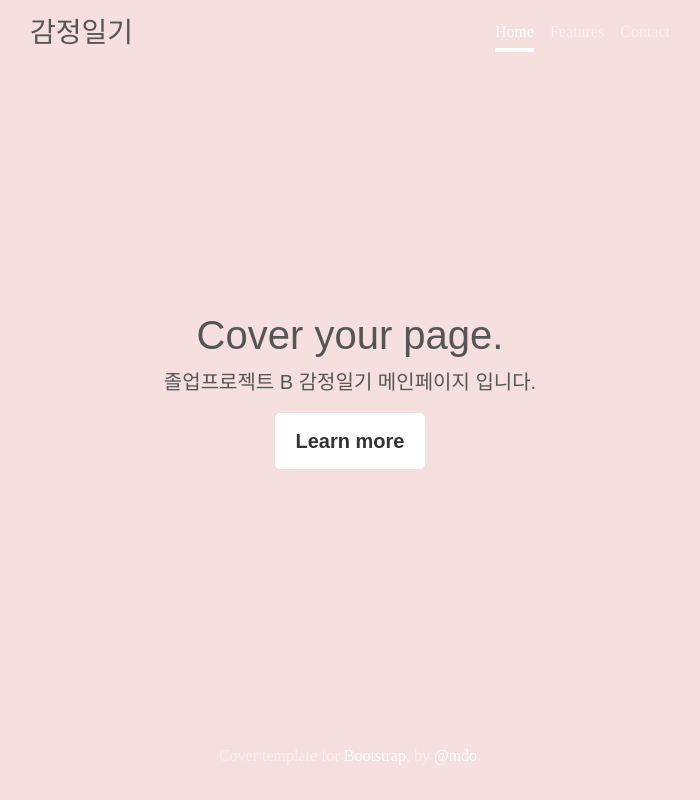
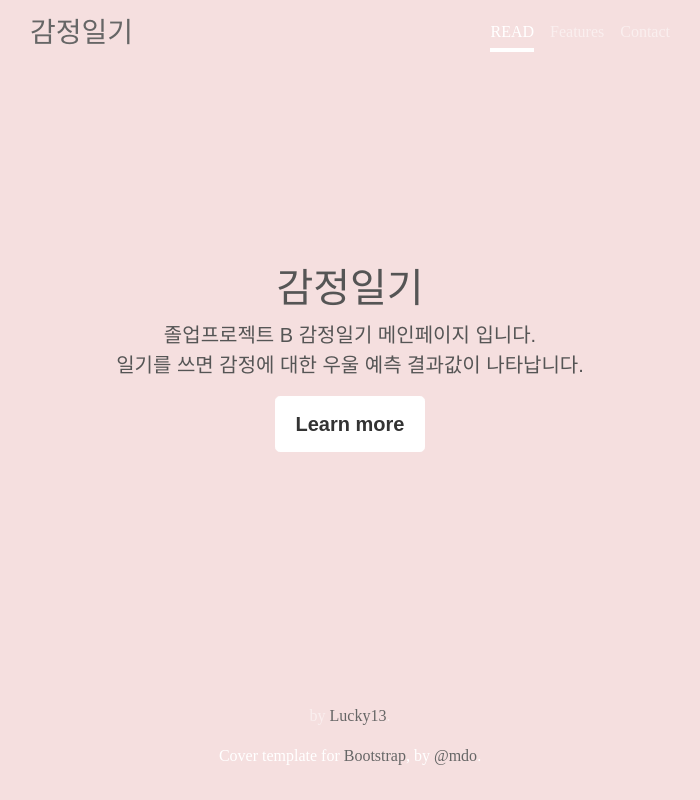
Before and after one commit to qqri/EmotionDetector, a Django app: template web-server/boardsite/api/templates/api/index_post.html in a window 1280 px wide. Shown: the whole page, without its empty margins (290-990 px from the left). Run offline with Django 3.2, Linux system fonts and the light colour scheme; the template is opened without the code that fills it, so the values that code supplies are empty; some libraries are stand-ins or nearby versions; some web fonts are replaced.

Commit message:
front - 홈페이지 정리

```diff
--- a/web-server/boardsite/api/models.py
+++ b/web-server/boardsite/api/models.py
@@ -2,6 +2,7 @@
 from django.db import models
 from django.contrib.auth.models import User
 from ckeditor_uploader.fields import RichTextUploadingField
+
 
 class Post(models.Model):
     user = models.ForeignKey(User, on_delete=models.CASCADE)
@@ -15,8 +16,6 @@ class Post(models.Model):
 
     def post_save(self):
         self.save()
-
-    #이유는 모르겠는데 이거하면 안됨
     # class Meta:
     #     managed = False
     #     db_table = 'Post'
--- a/web-server/boardsite/api/static/css/cover.css
+++ b/web-server/boardsite/api/static/css/cover.css
@@ -8,7 +8,11 @@
 a,
 a:focus,
 a:hover {
-  color: #fff;
+  color: #666;
+}
+a{
+  text-decoration:none
+  !important;
 }
 
 
--- a/web-server/boardsite/api/templates/api/index_post.html
+++ b/web-server/boardsite/api/templates/api/index_post.html
@@ -12,9 +12,9 @@
         <div class="cover-container d-flex w-100 h-100 p-3 mx-auto flex-column">
           <header class="masthead mb-auto">
             <div class="inner">
-              <h3 class="masthead-brand">감정일기</h3>
+              <h3 class="masthead-brand" style="text-decoration:none !important; font-color:black !important;"><a href="/api/diary">감정일기</a></h3>
               <nav class="nav nav-masthead justify-content-center">
-                <a class="nav-link active" href="#">Home</a>
+                <a class="nav-link active" href="/api/diary/read">READ</a>
                 <a class="nav-link" href="#">Features</a>
                 <a class="nav-link" href="#">Contact</a>
               </nav>
@@ -22,20 +22,23 @@
           </header>
 
           <main role="main" class="inner cover">
-            <h1 class="cover-heading">Cover your page.</h1>
+            <h1 class="cover-heading">감정일기</h1>
             <p class="lead">
-               졸업프로젝트 B 감정일기 메인페이지 입니다.
+               졸업프로젝트 B 감정일기 메인페이지 입니다.<br>
+               일기를 쓰면 감정에 대한 우울 예측 결과값이 나타납니다.
             </p>
 
 
             <p class="lead">
-              <a href="#" class="btn btn-lg btn-secondary">Learn more</a>
+              <a href="/api/diary/create" class="btn btn-lg btn-secondary">Learn more</a>
             </p>
           </main>
 
+            <br>
           <footer class="mastfoot mt-auto">
             <div class="inner">
-              <p>Cover template for <a href="https://getbootstrap.com/">Bootstrap</a>, by <a href="https://twitter.com/mdo">@mdo</a>.</p>
+              <p>by <a href="#">Lucky13</a>.</p>
+              <p style="color:white !important;">Cover template for <a href="https://getbootstrap.com/">Bootstrap</a>, by <a href="https://twitter.com/mdo">@mdo</a>.</p>
             </div>
           </footer>
 
--- a/web-server/boardsite/api/templates/api/read_post.html
+++ b/web-server/boardsite/api/templates/api/read_post.html
@@ -12,9 +12,9 @@
         <div class="cover-container d-flex w-100 h-100 p-3 mx-auto flex-column">
           <header class="masthead mb-auto">
             <div class="inner">
-              <h3 class="masthead-brand">감정일기</h3>
+                <h3 class="masthead-brand"><a href="/api/diary">감정일기</a></h3>
               <nav class="nav nav-masthead justify-content-center">
-                <a class="nav-link active" href="#">Home</a>
+                <a class="nav-link active" href="/api/diary/read">READ</a>
                 <a class="nav-link" href="#">Features</a>
                 <a class="nav-link" href="#">Contact</a>
               </nav>
--- a/web-server/boardsite/api/urls.py
+++ b/web-server/boardsite/api/urls.py
@@ -22,8 +22,6 @@ urlpatterns = [
     # path('posts/<int:pk>/', post_detail, name='post_detail'),
 
     path('diary/', views.IndexView.as_view(), name='post_index'),
-
-    path('diary/read/<int:pk>', views.DetailView.as_view(), name='post_detail_list'),
-    path('diary/read/', views.ReadView.as_view(), name='post_read_list'),
+    path('diary/read', views.ReadView.as_view(), name='post_read_list'),
     path('diary/create', views.CreatePostView , name = 'post_create'),
 ]
```
Also changed, not shown: web-server/boardsite/api/templates/api/create_post.html (+30 -2 lines), web-server/boardsite/api/templates/api/detail_post.html (deleted, +0 -27 lines), web-server/boardsite/api/views.py (+11 -15 lines).
